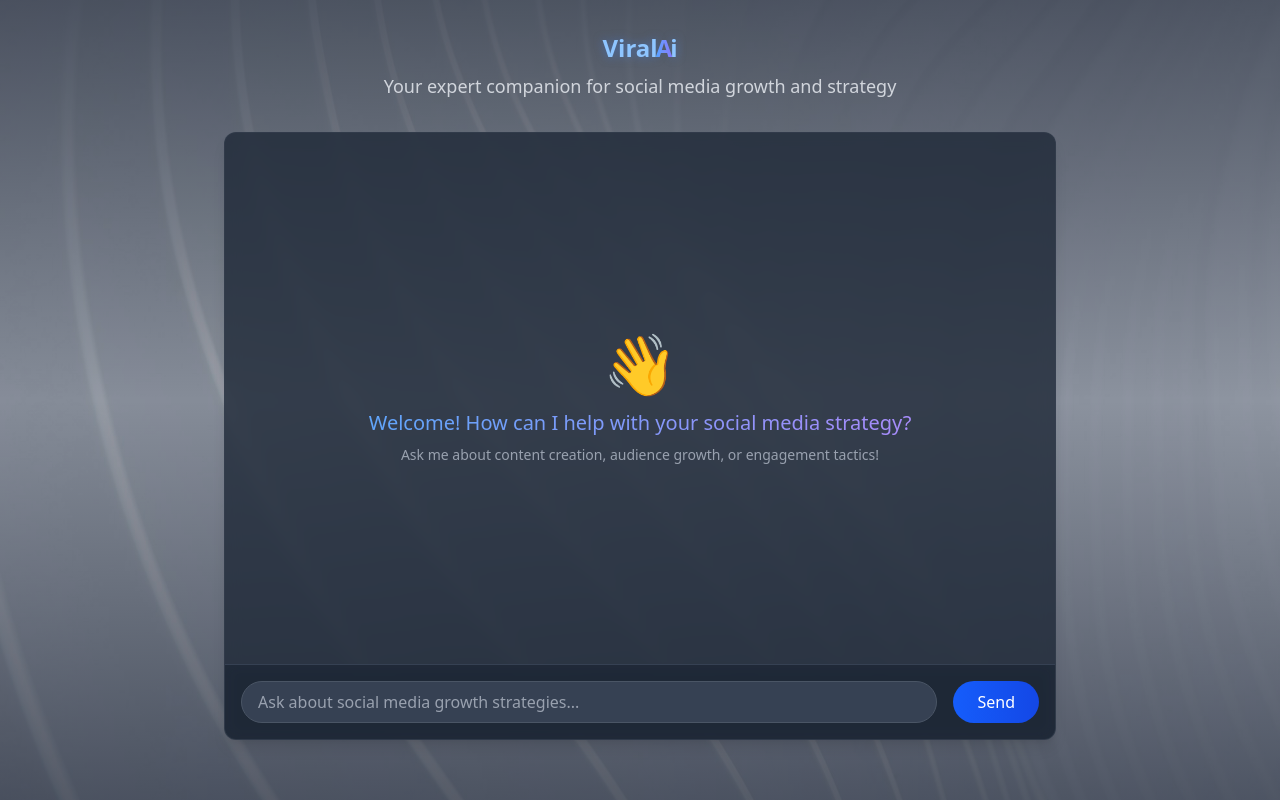
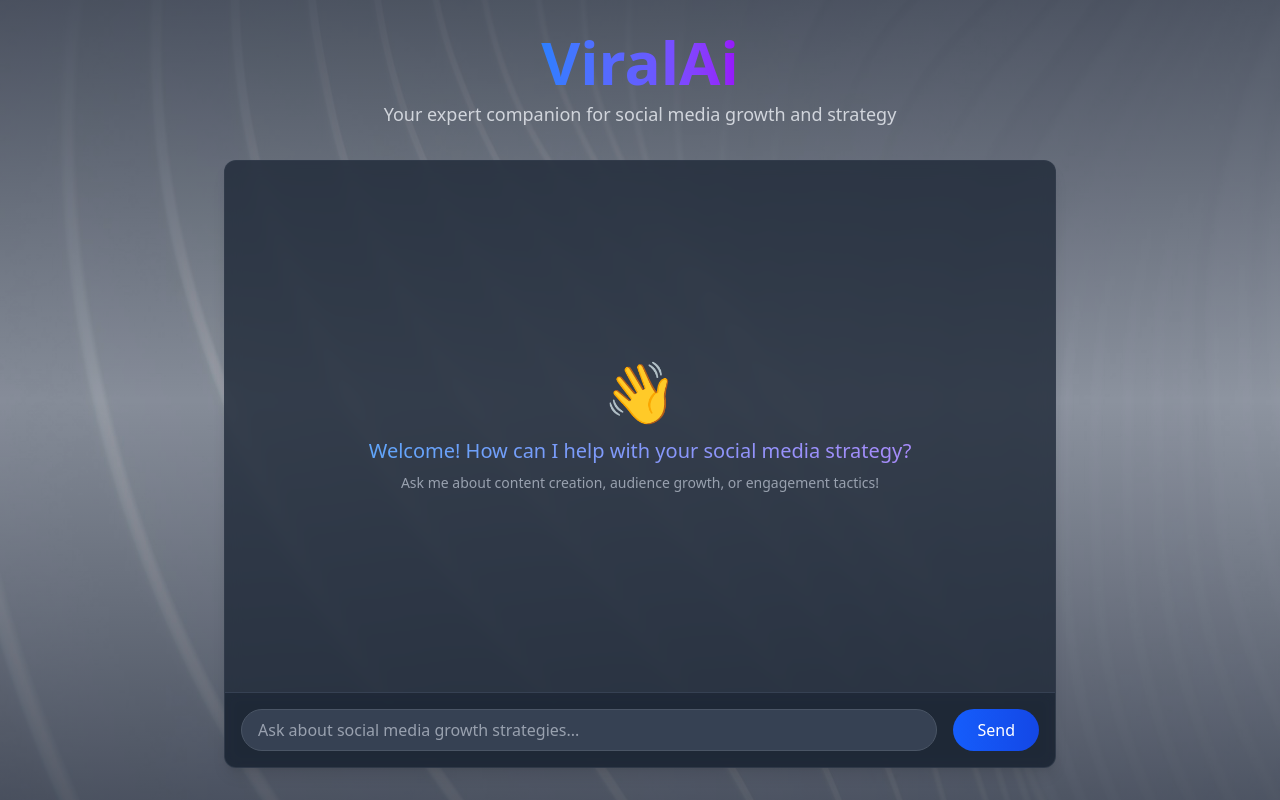
Before and after one commit to liorelisberg/HuggingAi, a Next.js app: page / in a window 1280 px wide. Built offline with nearby package versions, Linux system fonts and the light colour scheme.

Commit message:
Update logo styling with new gradient and pulse-slow animation

```diff
--- a/src/app/components/Logo.tsx
+++ b/src/app/components/Logo.tsx
@@ -1,4 +1,4 @@
-'use client';
+"use client";
 
 import { useEffect, useState } from "react";
 
@@ -11,17 +11,16 @@ export function Logo() {
 
   // Only render the logo after client-side hydration to avoid hydration mismatch
   if (!mounted) {
-    return <div className="w-[160px] h-[40px] bg-gray-800/50 rounded-md animate-pulse" />;
+    return (
+      <div className="w-[160px] h-[40px] bg-gray-800/50 rounded-md animate-pulse" />
+    );
   }
 
   return (
-    <div className="font-bold text-2xl inline-flex items-center">
-      <span className="text-blue-300 drop-shadow-[0_0_5px_rgba(59,130,246,0.5)] animate-pulse-glow">Viral</span>
-      <span className="relative mx-[-2px]">
-        <span className="text-transparent">A</span>
-        <span className="absolute left-0 top-0 bg-gradient-to-r from-blue-400 to-purple-500 bg-clip-text text-transparent bg-[length:200%_100%] animate-text-shimmer">A</span>
+    <div className="inline-flex items-center font-extrabold text-5xl sm:text-6xl">
+      <span className="text-transparent bg-clip-text bg-gradient-to-r from-blue-500 via-indigo-500 to-purple-600 animate-pulse-slow">
+        ViralAi
       </span>
-      <span className="text-blue-300 drop-shadow-[0_0_5px_rgba(59,130,246,0.5)] animate-pulse-glow">i</span>
     </div>
   );
 }
--- a/tailwind.config.js
+++ b/tailwind.config.js
@@ -32,12 +32,21 @@ module.exports = {
         'text-shimmer': {
           '0%': { backgroundPosition: '200% 0' },
           '100%': { backgroundPosition: '-200% 0' }
+        },
+        'pulse-slow': {
+          '0%, 100%': {
+            transform: 'scale(1)'
+          },
+          '50%': {
+            transform: 'scale(1.03)'
+          }
         }
       },
       animation: {
         'fade-in': 'fade-in 0.3s ease-out forwards',
         'pulse-glow': 'pulse-glow 2s infinite',
-        'text-shimmer': 'text-shimmer 3s ease-in-out infinite'
+        'text-shimmer': 'text-shimmer 3s ease-in-out infinite',
+        'pulse-slow': 'pulse-slow 2.5s ease-in-out infinite'
       },
       typography: {
         DEFAULT: {
```
